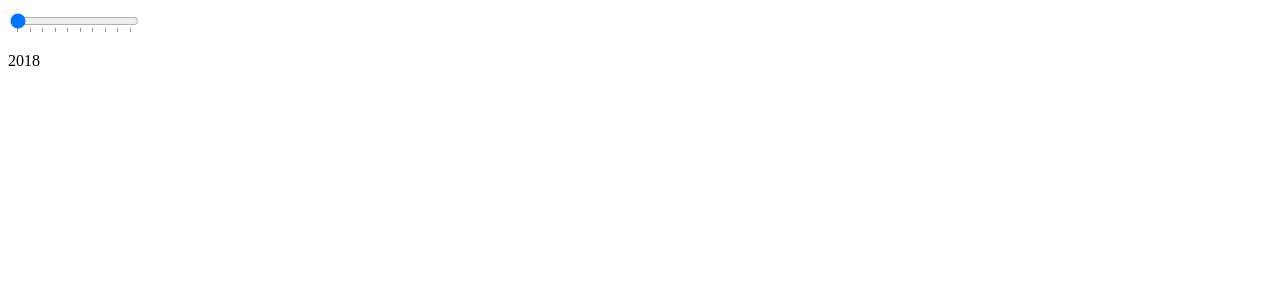
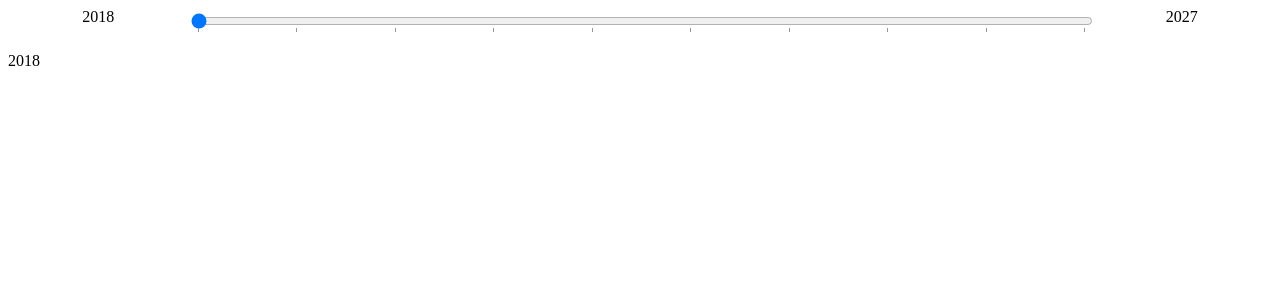
Before and after one commit to TaxFoundation/jobs-map, a React (Create React App) app: page / in a window 1280 px wide. Shown: the top 300 px of the page. Built offline with nearby package versions, Linux system fonts and the light colour scheme.

Commit message:
Make do with crappy HTML5 input range support

```diff
--- a/src/components/Slider.js
+++ b/src/components/Slider.js
@@ -2,32 +2,45 @@ import React, { Compinent } from 'react';
 import JobsMapContext from '../Context';
 import styled from 'styled-components';
 
-const Range = styled.input``;
+const SliderContainer = styled.div`
+  display: grid;
+  grid-template: auto / 1fr 5fr 1fr;
+`;
+
+const RangeInput = styled.input`
+  width: 100%;
+`;
+
+const Label = styled.div`
+  text-align: center;
+`;
 
 const Slider = () => {
   return (
     <JobsMapContext.Consumer>
       {context => (
+        <SliderContainer>
+          <Label>{Math.min(...context.years)}</Label>
           <div>
-          <Range
+            <RangeInput
               type="range"
               list="years"
               min={Math.min(...context.years)}
               max={Math.max(...context.years)}
               step="1"
               value={context.state.currentYear}
-            onChange={e => context.updateState('currentYear', +e.target.value)}
+              onChange={e =>
+                context.updateState('currentYear', +e.target.value)
+              }
             />
             <datalist id="years">
               {context.years.map((y, i) => (
-              <option
-                value={y}
-                key={`range-${y}`}
-                label={i === 0 || i === context.years.length - 1 ? y : ''}
-              />
+                <option value={y} key={`range-${y}`} />
               ))}
             </datalist>
           </div>
+          <Label>{Math.max(...context.years)}</Label>
+        </SliderContainer>
       )}
     </JobsMapContext.Consumer>
   );
--- a/src/components/USMap.js
+++ b/src/components/USMap.js
@@ -1,5 +1,4 @@
 import React, { Component } from 'react';
-import PropTypes from 'prop-types';
 import styled from 'styled-components';
 import { geoAlbersUsa, geoPath } from 'd3-geo';
 import { feature } from 'topojson-client';
```
Lines whose indentation alone changed are shown as unchanged.
